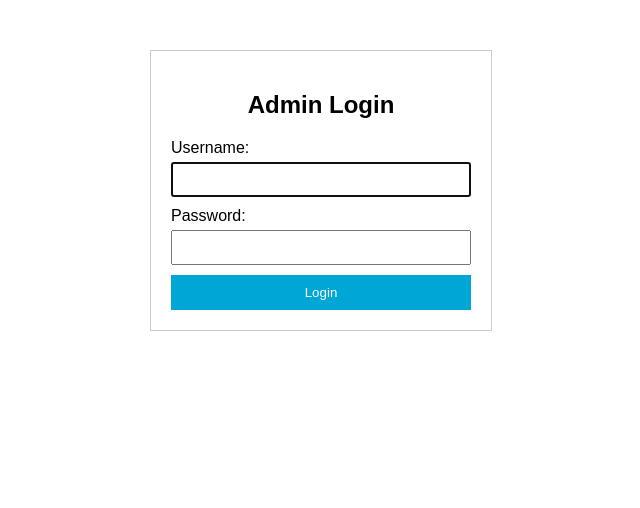
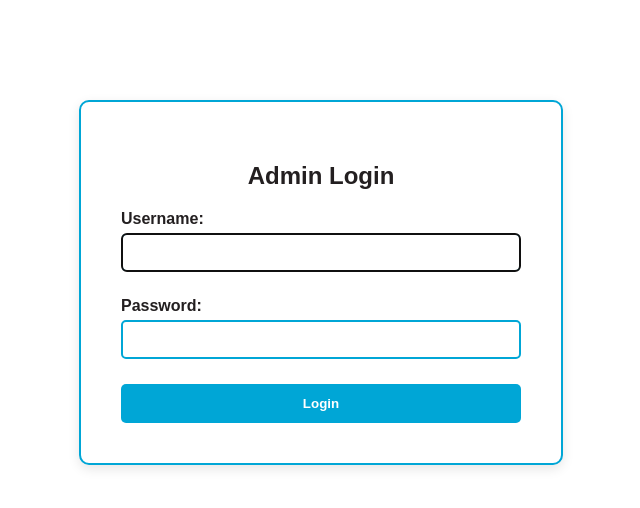
Before and after one commit to Chevuu/edX-Progress-Tool, a React (Create React App) app: page /#/login in a window 1280 px wide. Shown: the top 508 px of the page, without its empty margins (319-959 px from the left). Built offline with nearby package versions, Linux system fonts and the light colour scheme.

Commit message:
restyling

```diff
--- a/src/styles/admin.css
+++ b/src/styles/admin.css
@@ -34,6 +34,21 @@
     font-weight: bold;
   }
 
+  .logout-btn {
+    background-color: var(--tu-delft-blue);
+    color: white;
+    padding: 10px 15px;
+    border-radius: 5px;
+    border: none;
+    font-weight: bold;
+    cursor: pointer;
+    transition: background-color 0.3s ease;
+  }
+
+  .logout-btn:hover {
+    background-color: #145a89;
+  }
+
   .add-checklist-btn {
     background-color: var(--tu-delft-blue);
     color: white;
@@ -41,6 +56,7 @@
     border-radius: 5px;
     border: none;
     cursor: pointer;
+    transition: background-color 0.3s ease;
   }
 
   .add-checklist-btn:hover {
--- a/src/styles/login.css
+++ b/src/styles/login.css
@@ -1,14 +1,22 @@
-/* login.css */
+:root {
+  --tu-delft-blue: #00a6d6;
+  --tu-delft-black: #231f20;
+  --tu-delft-grey: #f0f0f0;
+}
+
 .login-container {
-    width: 300px;
-    margin: 50px auto;
-    padding: 20px;
-    border: 1px solid #ccc;
-    background-color: #fff;
+  width: 400px;
+  margin: 100px auto;
+  padding: 40px;
+  border-radius: 10px;
+  background-color: white;
+  box-shadow: 0 4px 12px rgba(0, 0, 0, 0.1);
   text-align: center;
+  border: 2px solid var(--tu-delft-blue);
 }
 
 .login-container h2 {
+  color: var(--tu-delft-black);
   margin-bottom: 20px;
 }
 
@@ -16,29 +24,38 @@
   display: block;
   margin-bottom: 10px;
   text-align: left;
+  color: var(--tu-delft-black);
+  font-weight: bold;
 }
 
 .login-container form input {
   width: 100%;
-    padding: 8px;
+  padding: 10px;
   margin-top: 5px;
+  border: 2px solid var(--tu-delft-blue);
+  border-radius: 5px;
   box-sizing: border-box;
+  margin-bottom: 15px;
 }
 
 .login-container form button {
   width: 100%;
-    padding: 10px;
+  padding: 12px;
   background-color: var(--tu-delft-blue);
-    color: #fff;
+  color: white;
+  border-radius: 5px;
+  cursor: pointer;
+  font-weight: bold;
   border: none;
-    cursor: pointer;
+  transition: background-color 0.3s ease;
 }
 
 .login-container form button:hover {
-    background-color: #003e70;
+  background-color: var(--tu-delft-black);
 }
 
 .error-message {
   color: red;
   margin-bottom: 15px;
+  font-weight: bold;
 }
```
Lines whose indentation alone changed are shown as unchanged.
